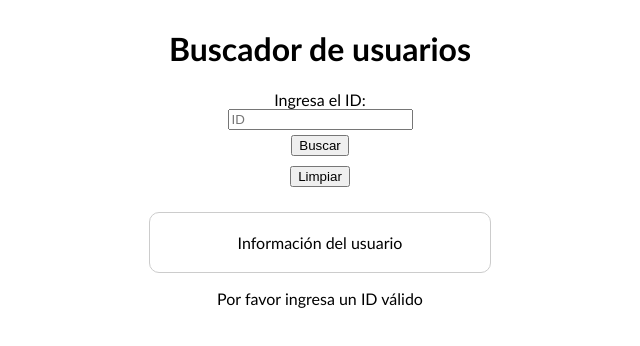
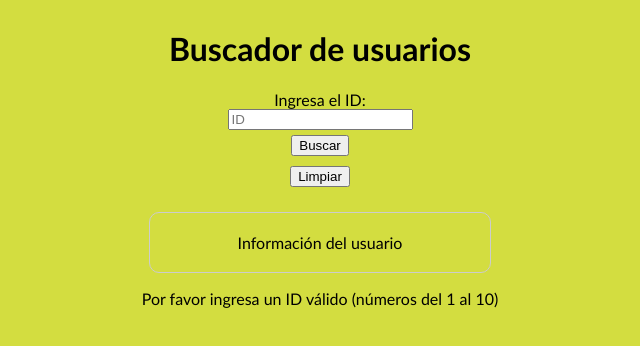
Before and after one commit to Mirii05/ejercicio4proyecto, a plain HTML site: page index.html in a window 1280 px wide. Both pictures are taken after a click on the button "Buscar". Shown: the whole page, without its empty margins (320-960 px from the left). Drawn offline with Linux system fonts and the light colour scheme; no server answers.

Commit message:
color de fondo

```diff
--- a/script.js
+++ b/script.js
@@ -9,8 +9,9 @@ async function ingresaBuscaID(){//obtinene el ID y coordina el proceso
     console.log("se hizo clic en buscar");
     const idIngresadoString = inputID.value;
     const idIngresado = Number(idIngresadoString);
-    if (idIngresado === " " || idIngresado < 1 || idIngresado > 10 || idIngresado%1 !== 0 ){
-        mensajeError.textContent = "Por favor ingresa un ID válido";
+    if (idIngresado < 1 || idIngresado > 10 || idIngresado%1 !== 0 ){
+        mensajeError.textContent = "Por favor ingresa un ID válido (números del 1 al 10)";
+        return;
     }
     console.log("ID ingresado:", idIngresado);
     const datos = await obtenerID(idIngresado);//ejecuta obtenerID, espera su resultado y lo guarda en datos
@@ -51,7 +52,7 @@ function mostrarInformacion(datos){
 
 function limpiarDatos(){
     inputID.value = "";
-    mostrarDatosUsuario.innerHTML = "";
+    mostrarDatosUsuario.innerHTML = "Información del usuario";
     mensajeError.textContent = "";
 }
 //----------------eventos-----------------
--- a/style.css
+++ b/style.css
@@ -1,4 +1,5 @@
 body {
+    background-color: #D3DD40;
     font-family: Gill Sans, sans-serif;
     text-align: center;
 }
```
